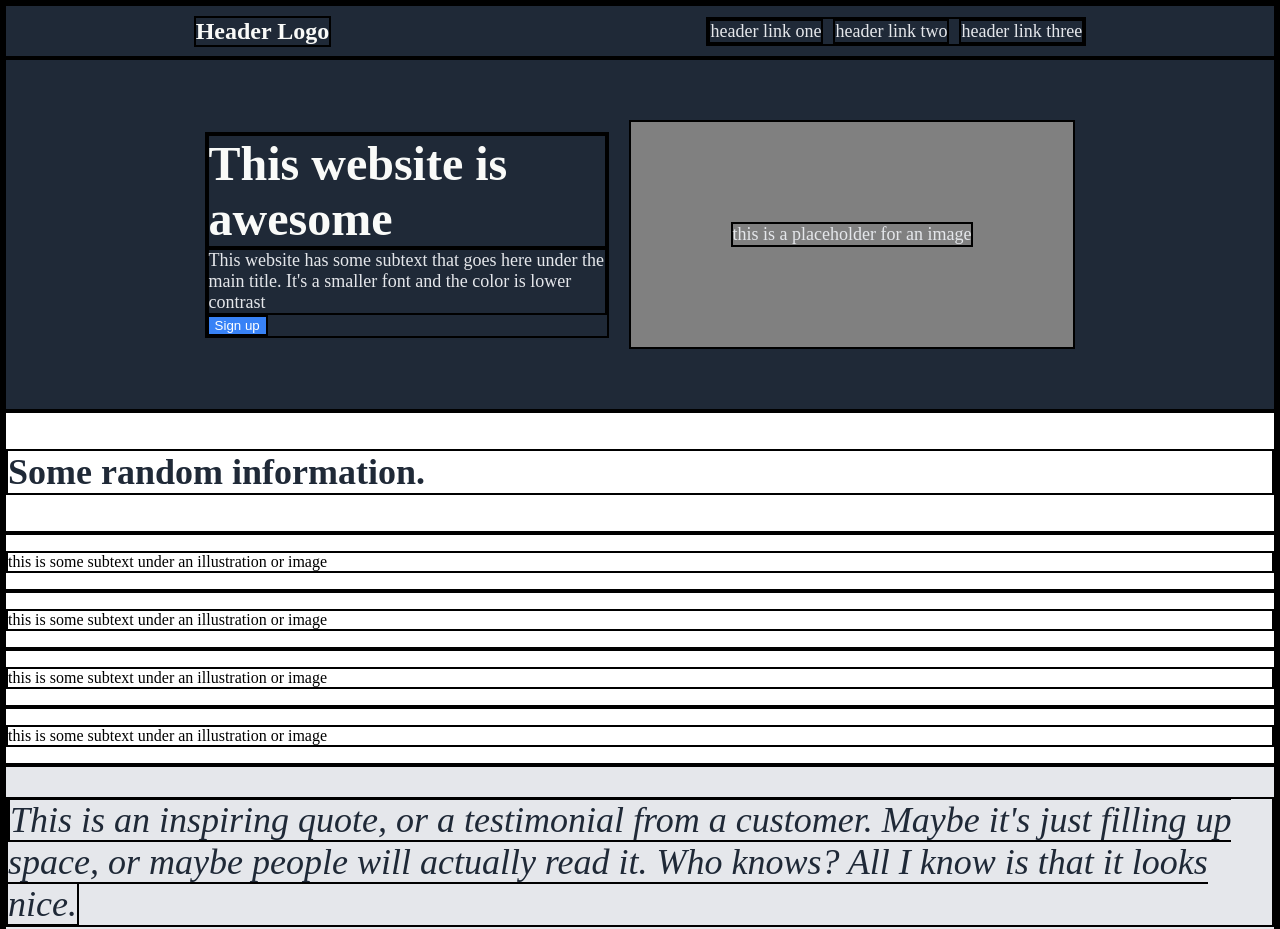
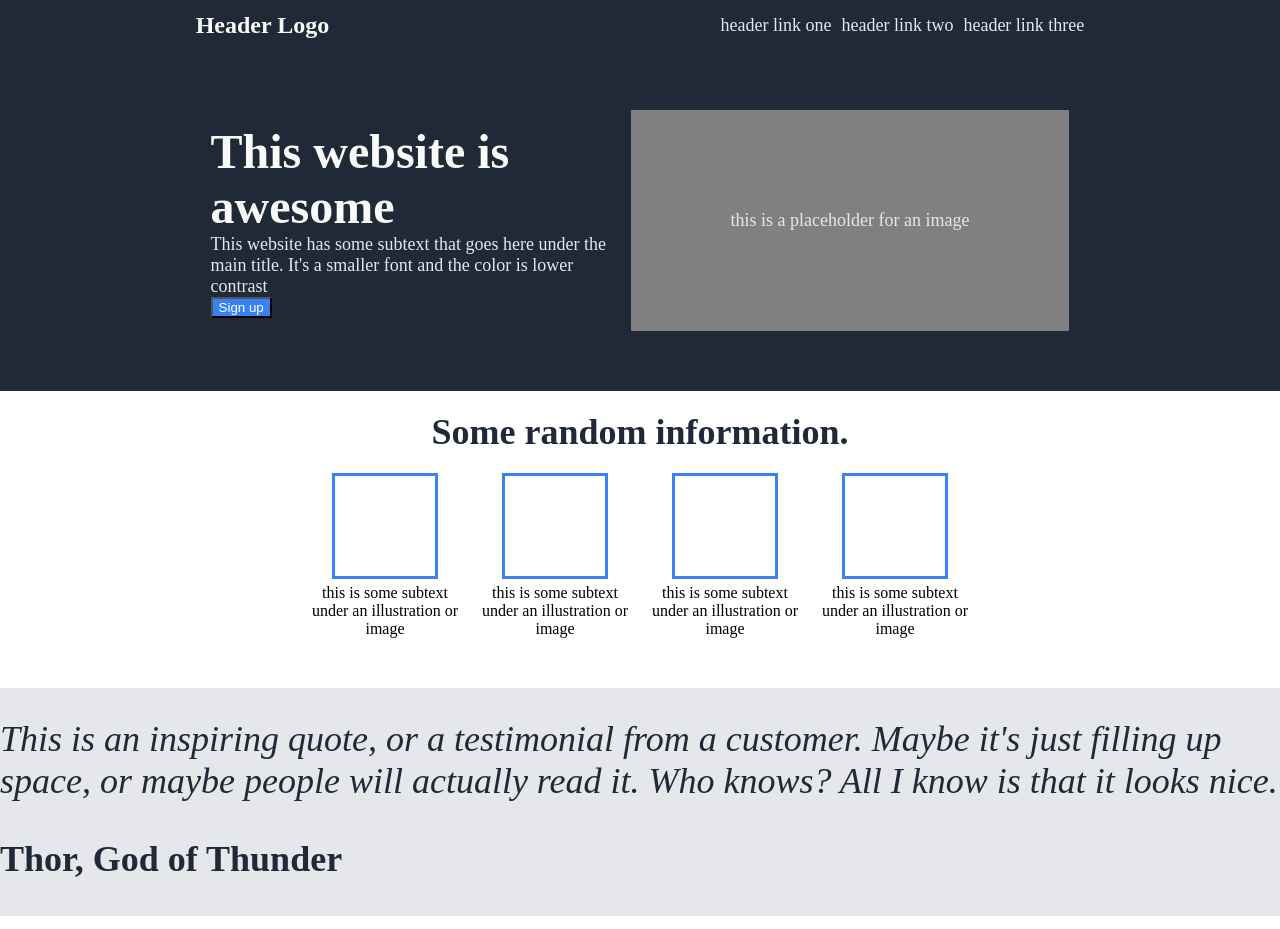
Before and after one commit to vlamm0/landing-page, a plain HTML site: page index.html in a window 1280 px wide. Shown: the top 929 px of the page. Drawn offline with Linux system fonts and the light colour scheme.

Commit message:
Finish random information section

```diff
--- a/index.html
+++ b/index.html
@@ -39,14 +39,24 @@
      -->
     <div class="random">
       <h3>Some random information.</h3>
+      <div class="container">
+        <div class="block">
           <div class="box"></div>
           <p>this is some subtext under an illustration or image</p>
+        </div>
+        <div class="block">
           <div class="box"></div>
           <p>this is some subtext under an illustration or image</p>
+        </div>
+        <div class="block">
           <div class="box"></div>
           <p>this is some subtext under an illustration or image</p>
+        </div>
+        <div class="block">
           <div class="box"></div>
           <p>this is some subtext under an illustration or image</p>
+        </div>
+      </div>
     </div>
     <!--
     Quote
--- a/style.css
+++ b/style.css
@@ -1,6 +1,6 @@
-* {
+/* * {
     border: 2px solid black;
-}
+} */
 
 body {
     display: flex;
@@ -50,6 +50,44 @@
     background-color: white;
 }
 
+.random h3{
+    margin: 0px;
+    padding: 0px;
+    text-align: center;
+    margin: 20px;
+}
+
+.random p {
+    margin: 0px;
+    padding: 0px;
+}
+
+.random .container {
+    display: flex;
+    justify-content: center;
+    gap: 20px;
+    margin-bottom: 50px;
+    /* flex-direction: row; */
+}
+
+.random .block {
+    display: flex;
+    flex-direction: column;
+    align-items: center;
+    text-align: center;
+    flex-wrap: wrap;
+    width: 150px;
+    gap: 5px;
+}
+
+.random .box {
+    /* display: flex; */
+    border: 3px solid #3882f6;
+    height: 100px;
+    width: 100px;
+
+}
+
 .quote {
     background-color: #e5e7eb;
 }
@@ -79,7 +117,7 @@
     padding: 0px;
 }
 
-button, .container {
+button, .sign-up .container {
     background-color: #3882f6;
     color: white;
 }
```
Lines whose indentation alone changed are shown as unchanged.
